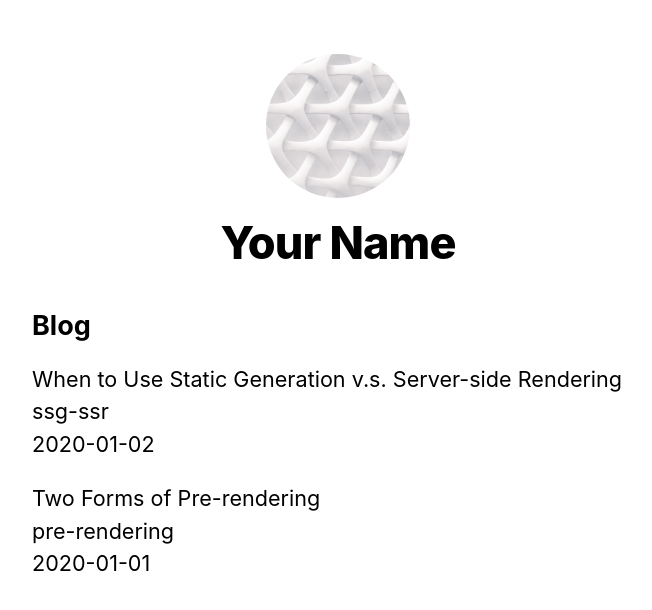
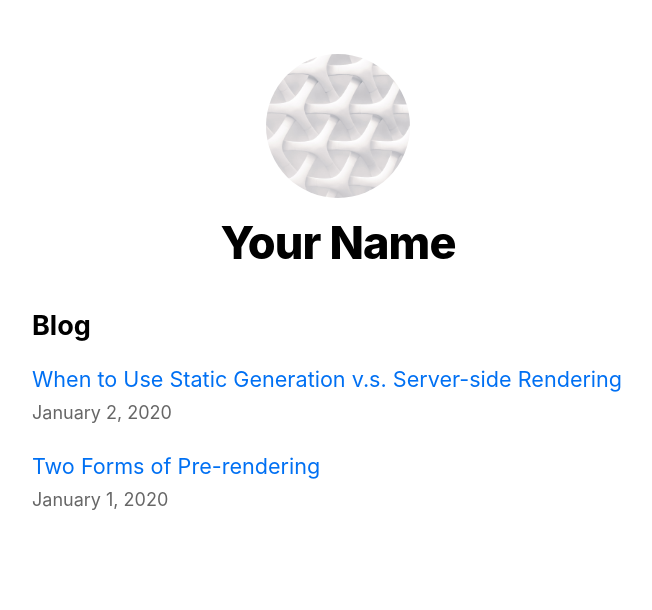
Before and after one commit to deefisher/next-boiler-plate, a Next.js app: page / in a window 1280 px wide. Shown: the top 610 px of the page, without its empty margins (302-954 px from the left). Built offline with nearby package versions, Linux system fonts and the light colour scheme.

Commit message:
cleaned up dynamic routing

```diff
--- /dev/null
+++ b/components/date.js
@@ -0,0 +1,6 @@
+import { parseISO, format } from 'date-fns';
+
+export default function Date({ dateString }) {
+    const date = parseISO(dateString);
+    return <time dateTime={dateString}>{format(date, 'LLLL d, yyyy')}</time>;
+}
--- a/lib/posts.js
+++ b/lib/posts.js
@@ -1,6 +1,8 @@
 import fs from 'fs';
 import path from 'path';
 import matter from 'gray-matter';
+import { remark } from 'remark';
+import html from 'remark-html';
 
 const postsDirectory = path.join(process.cwd(), 'posts');
 
@@ -59,16 +61,21 @@
     });
 }
 
-export function getPostData(id) {
+export async function getPostData(id) {
     const fullPath = path.join(postsDirectory, `${id}.md`);
     const fileContents = fs.readFileSync(fullPath, 'utf8');
 
     // Use gray-matter to parse the post metadata section
     const matterResult = matter(fileContents);
 
-    // Combine the data with the id
+    // Use remark to convert markdown into HTML string
+    const processedContent = await remark().use(html).process(matterResult.content);
+    const contentHtml = processedContent.toString();
+
+    // Combine the data with the id and contentHtml
     return {
         id,
+        contentHtml,
         ...matterResult.data,
     };
 }
--- a/package.json
+++ b/package.json
@@ -6,9 +6,12 @@
     "start": "next start"
   },
   "dependencies": {
+    "date-fns": "^2.29.3",
     "gray-matter": "^4.0.3",
     "next": "latest",
     "react": "18.2.0",
-    "react-dom": "18.2.0"
+    "react-dom": "18.2.0",
+    "remark": "^14.0.2",
+    "remark-html": "^15.0.2"
   }
 }
--- a/pages/index.js
+++ b/pages/index.js
@@ -2,6 +2,8 @@
 import Layout, { siteTitle } from '../components/layout';
 import utilStyles from '../styles/utils.module.css';
 import { getSortedPostsData } from '../lib/posts';
+import Link from 'next/link';
+import Date from '../components/date';
 
 export async function getStaticProps() {
     const allPostsData = getSortedPostsData();
@@ -23,11 +25,11 @@
                 <ul className={utilStyles.list}>
                     {allPostsData.map(({ id, date, title }) => (
                         <li className={utilStyles.listItem} key={id}>
-                            {title}
+                            <Link href={`/posts/${id}`}>{title}</Link>
                             <br />
-                            {id}
-                            <br />
-                            {date}
+                            <small className={utilStyles.lightText}>
+                                <Date dateString={date} />
+                            </small>
                         </li>
                     ))}
                 </ul>
```
Also changed, not shown: pages/posts/[id].js (+16 -6 lines), 1 other file (tests, documents, lock files or other folders).
